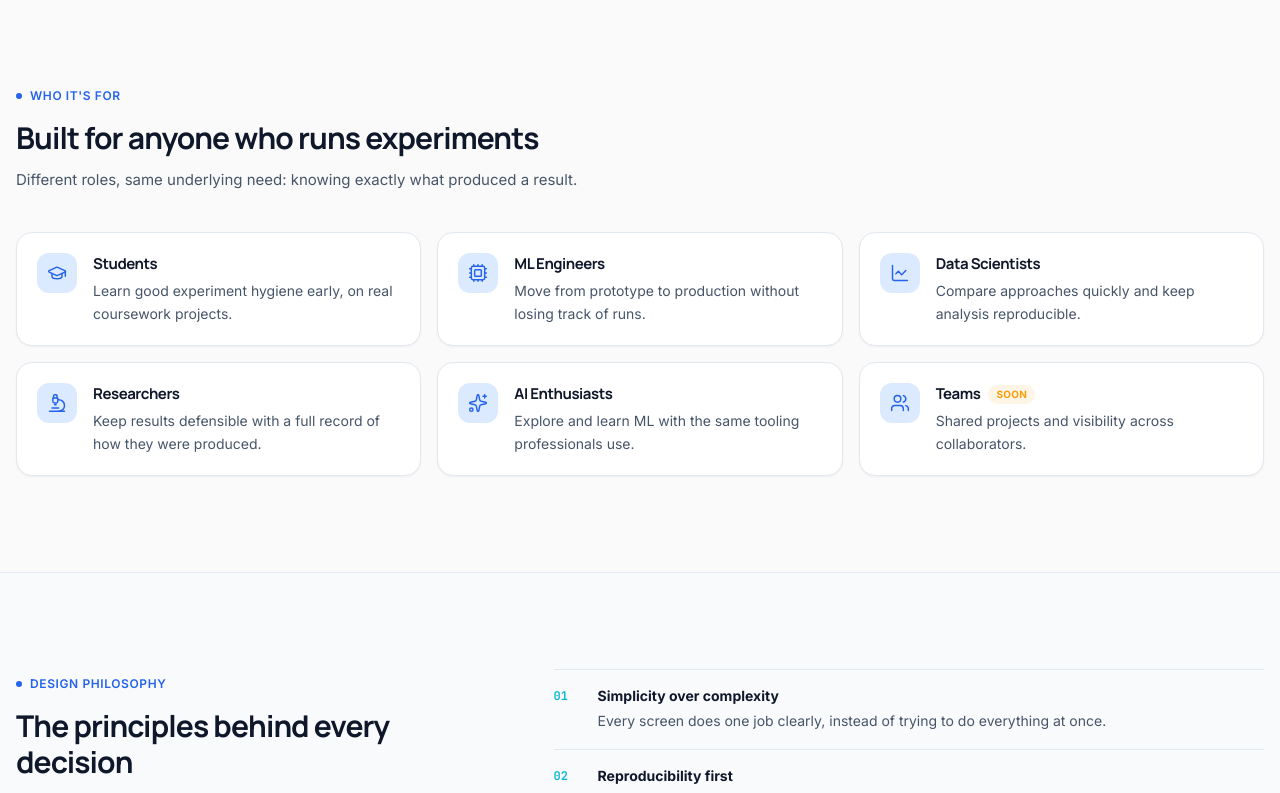
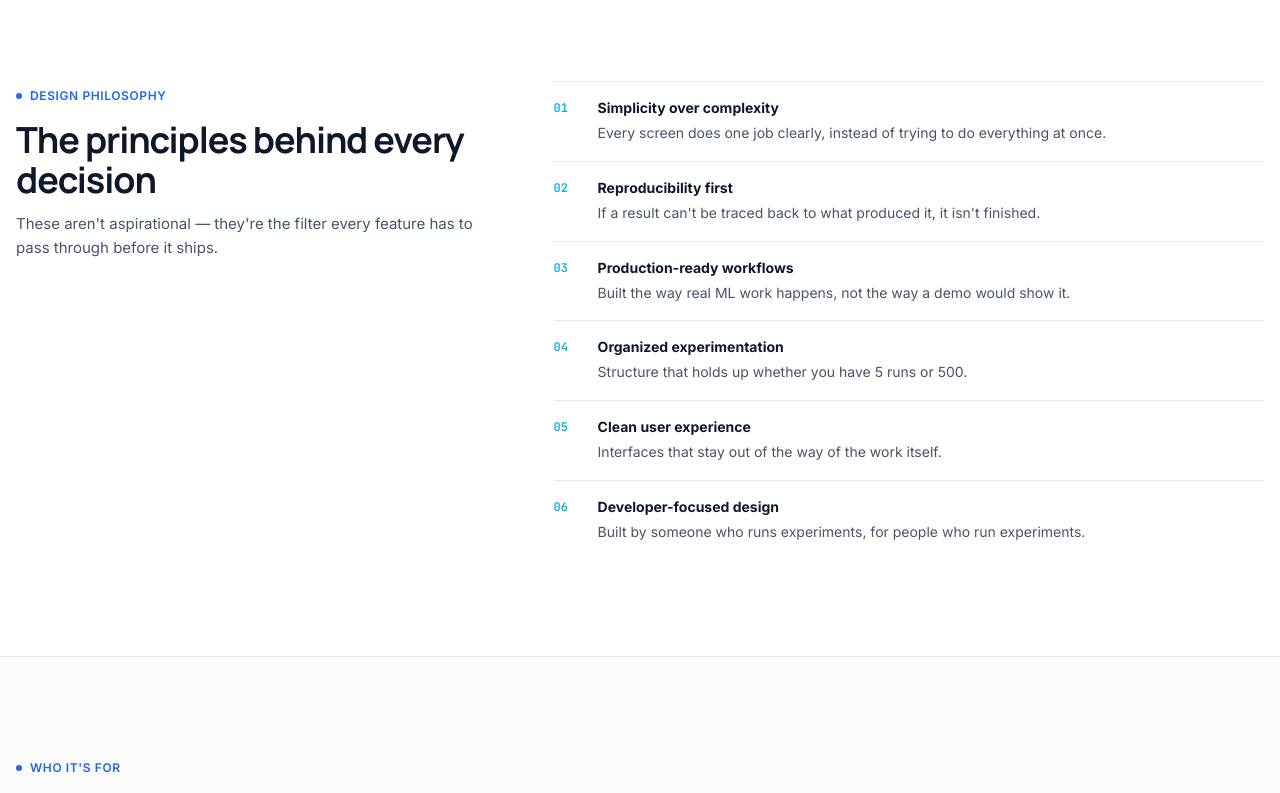
Before and after one commit to Dhairya-Dave-0204/ExperiML, a React (Vite) app in the folder frontend/: page /about in a window 1280 px wide. Shown: the part 3720-4513 px from the top of the page. Built offline with nearby package versions, Linux system fonts and the light colour scheme.

Commit message:
Reorder rendering sequence and interaction updation of elements in UI

```diff
--- a/frontend/src/components/shared/About/DesignPhilosophy/DesignPhilosophy.jsx
+++ b/frontend/src/components/shared/About/DesignPhilosophy/DesignPhilosophy.jsx
@@ -6,7 +6,7 @@ function DesignPhilosophy() {
   return (
     <section
       id="philosophy"
-      className="py-16 border-t border-border bg-surface-soft md:py-24"
+      className="py-16 border-t border-border bg-surface md:py-24"
     >
       <div className="container-custom grid grid-cols-1 gap-10 lg:grid-cols-[0.8fr_1.2fr] lg:gap-16">
         <div>
@@ -14,7 +14,7 @@ function DesignPhilosophy() {
             <span className="h-1.5 w-1.5 rounded-full bg-primary" />
             Design philosophy
           </div>
-          <h2 className="mb-3 text-2xl font-extrabold tracking-tight font-heading text-text md:text-3xl">
+          <h2 className="mb-3 text-3xl font-extrabold tracking-tight font-heading text-text md:text-4xl">
             The principles behind every decision
           </h2>
           <p className="text-[15px] leading-relaxed text-text-secondary">
--- a/frontend/src/components/shared/About/WhoCanUse/WhoCanUse.jsx
+++ b/frontend/src/components/shared/About/WhoCanUse/WhoCanUse.jsx
@@ -6,12 +6,12 @@ function WhoCanUse() {
   return (
     <section id="who-can-use" className="py-16 border-t border-border md:py-24">
       <div className="container-custom">
-        <div className="max-w-xl mb-10">
+        <div className="max-w-2xl mb-10">
           <div className="inline-flex items-center gap-2 mb-4 text-xs font-semibold tracking-wider uppercase text-primary">
             <span className="h-1.5 w-1.5 rounded-full bg-primary" />
             Who it's for
           </div>
-          <h2 className="mb-3 text-2xl font-extrabold tracking-tight font-heading text-text md:text-3xl">
+          <h2 className="mb-3 text-3xl font-extrabold tracking-tight font-heading text-text md:text-4xl">
             Built for anyone who runs experiments
           </h2>
           <p className="text-[15px] leading-relaxed text-text-secondary">
@@ -24,7 +24,7 @@ function WhoCanUse() {
           {AUDIENCES.map(({ icon: Icon, title, desc, planned, id }) => (
             <div
               key={id}
-              className="flex gap-4 p-5 border shadow-sm rounded-xl border-border bg-surface"
+              className="flex gap-4 p-5 transition-all duration-300 border shadow-sm rounded-xl border-border bg-surface hover:border-primary-light hover:scale-105"
             >
               <div className="flex items-center justify-center w-10 h-10 rounded-lg shrink-0 bg-primary-light">
                 <Icon size={20} strokeWidth={1.75} className="text-primary" />
--- a/frontend/src/pages/About/About.jsx
+++ b/frontend/src/pages/About/About.jsx
@@ -18,8 +18,8 @@ function About() {
       <WhyExperimlExists />
       <WorkflowFit />
       <CoreCapabilities />
+      <DesignPhilosophy />
       <WhoCanUse />
-      <DesignPhilosophy />
     </>
   );
 }
```
